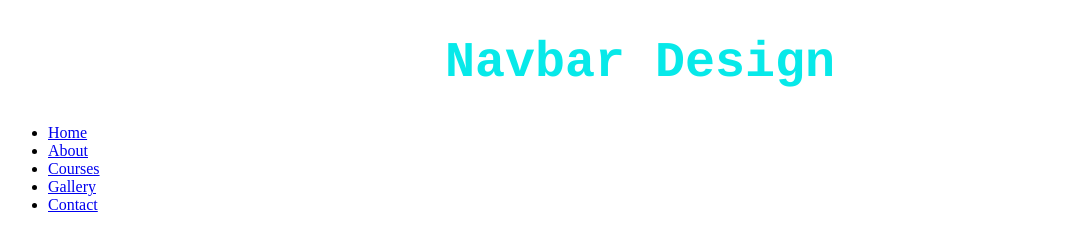
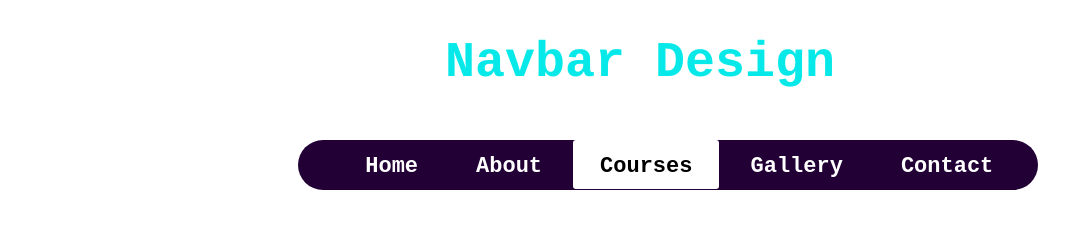
Before and after one commit to Sanat877/Test-web, a plain HTML site: page link2.html in a window 1280 px wide. Shown: the whole page, without its empty margins (0-1069 px from the left). Drawn offline with Linux system fonts and the light colour scheme.

Commit message:
Update link2.html

```diff
--- a/link2.html
+++ b/link2.html
@@ -5,18 +5,18 @@
   <meta http-equiv="X-UA-Compatible" content="IE=edge">
   <meta name="viewport" content="width=device-width, initial-scale=1.0">
   <title>Navbar</title>
-  <link rel="stylesheet" href="/styles1.css">
+  <link rel="stylesheet" href="style.css">
 </head>
 <body>
     <h1 style="color:rgb(7, 233, 233);text-align:center;font-family:Courier;font-size:50px;">Navbar Design</h1>
   <header>
     <nav>
       <ul>
-        <li ><div><a href="/Index.html">Home</a></div></li>
-        <li><div><a href="/link1.html">About</a></div></li>
+        <li ><div><a href="Index.html">Home</a></div></li>
+        <li><div><a href="link1.html">About</a></div></li>
         <li class="active"><div ><a href="/link2.html" class="active">Courses</a></div></li>
-        <li><div><a href="/link3.html">Gallery</a></div></li>
-        <li><div><a href="/link4.html">Contact</a></div></li>
+        <li><div><a href="link3.html">Gallery</a></div></li>
+        <li><div><a href="link4.html">Contact</a></div></li>
       </ul>
     </nav>
   </header>
```
